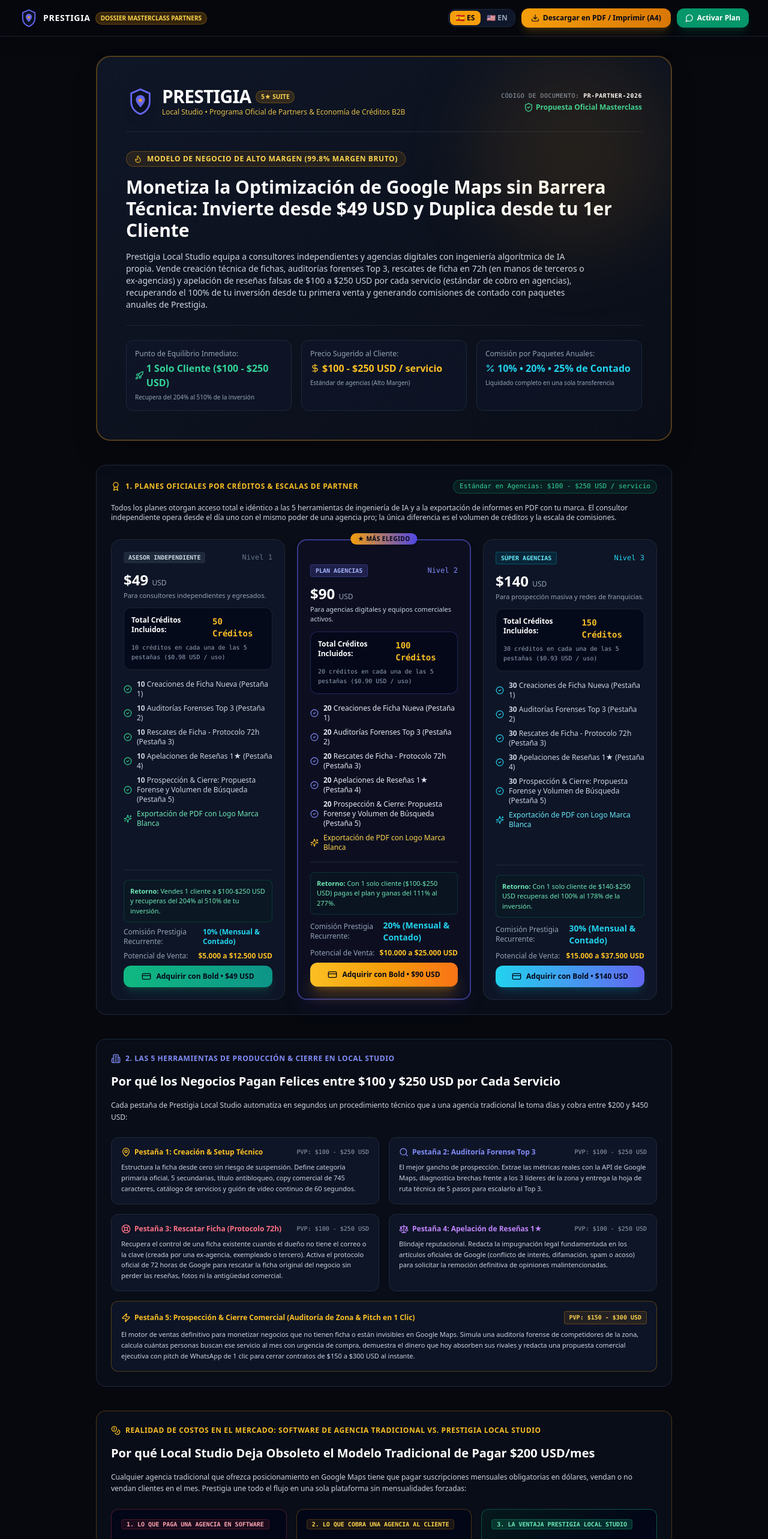
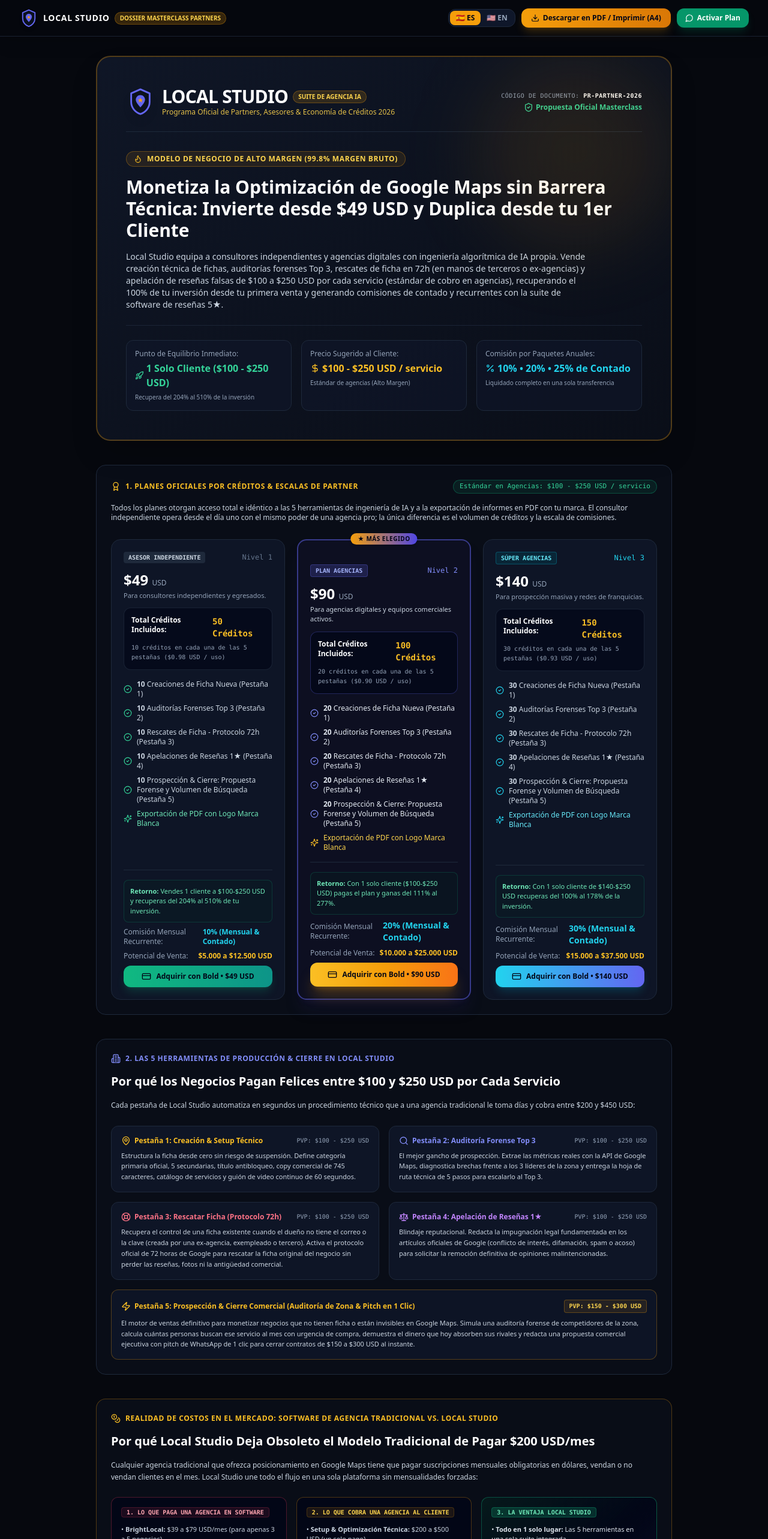
Before and after one commit to prestigia-spec/prestigia, a Next.js app: page /masterclass-planes in a window 1280 px wide. Shown: the top 2566 px of the page at 60% size. Built offline with nearby package versions, Linux system fonts and the light colour scheme.

Commit message:
fix(masterclass-planes): unificar identidad de marca a Local Studio en lugar de Prestigia

```diff
--- a/src/app/masterclass-planes/page.tsx
+++ b/src/app/masterclass-planes/page.tsx
@@ -44,8 +44,8 @@ export default function MasterclassPlanesPage() {
   useEffect(() => {
     if (typeof document !== 'undefined') {
       document.title = lang === 'en'
-        ? 'Prestigia | B2B Partner Plans & Credit Economics 2026'
-        : 'Prestigia | Planes Oficiales de Partners & Economía de Créditos 2026';
+        ? 'Local Studio | B2B Partner Plans & Credit Economics 2026'
+        : 'Local Studio | Planes Oficiales de Partners & Economía de Créditos 2026';
     }
   }, [lang]);
 
@@ -111,11 +111,11 @@ export default function MasterclassPlanesPage() {
       <header className="no-print sticky top-0 z-50 backdrop-blur-2xl bg-[#06080E]/90 border-b border-slate-800/80 px-4 sm:px-8 py-3.5 shadow-xl">
         <div className="max-w-7xl mx-auto flex flex-wrap items-center justify-between gap-3">
           <div className="flex items-center gap-3">
-            <Link href="/" className="flex items-center gap-2 group cursor-pointer">
+            <Link href="/local-studio" className="flex items-center gap-2 group cursor-pointer">
               <PrestigiaIcon className="w-8 h-8 drop-shadow-md shrink-0 group-hover:scale-105 transition-transform duration-300" />
               <div>
                 <div className="flex items-center gap-2">
-                  <span className="font-black text-sm tracking-wider text-white">PRESTIGIA</span>
+                  <span className="font-black text-sm tracking-wider text-white">LOCAL STUDIO</span>
                   <span className="text-[10px] font-bold px-2 py-0.5 rounded-full bg-amber-500/20 text-amber-300 border border-amber-500/30 uppercase">
                     {isEn ? 'Masterclass Partner Dossier' : 'Dossier Masterclass Partners'}
                   </span>
@@ -155,7 +155,7 @@ export default function MasterclassPlanesPage() {
 
             {/* Direct WhatsApp CTA */}
             <a
-              href={isEn ? "https://wa.me/573058314049?text=Hello%20Prestigia,%20I%20want%20to%20activate%20my%20Local%20Studio%20Partner%20Plan" : "https://wa.me/573058314049?text=Hola%20Prestigia,%20deseo%20activar%20mi%20Plan%20de%20Partner%20en%20Local%20Studio"}
+              href={isEn ? "https://wa.me/573058314049?text=Hello%20Luisma,%20I%20want%20to%20activate%20my%20Local%20Studio%20Partner%20Plan" : "https://wa.me/573058314049?text=Hola%20Luisma,%20deseo%20activar%20mi%20Plan%20de%20Partner%20en%20Local%20Studio"}
               target="_blank"
               rel="noopener noreferrer"
               className="px-3.5 py-2 rounded-xl bg-emerald-600 hover:bg-emerald-500 text-white font-bold text-xs transition flex items-center gap-1.5 shadow-lg shadow-emerald-600/20 active:scale-95 cursor-pointer"
@@ -179,15 +179,15 @@ export default function MasterclassPlanesPage() {
               <PrestigiaIcon className="w-12 h-12 drop-shadow-lg shrink-0" />
               <div>
                 <div className="flex items-center gap-2">
-                  <h1 className="text-2xl sm:text-3xl font-black text-white tracking-tight">PRESTIGIA</h1>
+                  <h1 className="text-2xl sm:text-3xl font-black text-white tracking-tight">LOCAL STUDIO</h1>
                   <span className="text-[10px] font-black uppercase px-2 py-0.5 rounded-full bg-amber-500/15 border border-amber-500/30 text-amber-300">
-                    5★ SUITE
+                    {isEn ? 'AI Agency Suite' : 'Suite de Agencia IA'}
                   </span>
                 </div>
                 <p className="text-xs text-amber-300/90 font-medium">
                   {isEn
-                    ? 'Local Studio • B2B Commercial Partner & Agency Credit Economics'
-                    : 'Local Studio • Programa Oficial de Partners & Economía de Créditos B2B'}
+                    ? 'Official Partner Program & B2B Credit Economics 2026'
+                    : 'Programa Oficial de Partners, Asesores & Economía de Créditos 2026'}
                 </p>
               </div>
             </div>
@@ -215,8 +215,8 @@ export default function MasterclassPlanesPage() {
             </h2>
             <p className="text-xs sm:text-sm text-slate-300 leading-relaxed max-w-3xl">
               {isEn
-                ? 'Prestigia Local Studio equips independent advisors and digital agencies with proprietary AI algorithmic engineering. Sell premium profile creation, forensic gap audits, 72h listing rescues (held by third parties or former agencies), and review appeals at $100–$250 USD each (agency market standard), generating immediate cash flow while building recurring revenue through Prestigia annual software agreements.'
-                : 'Prestigia Local Studio equipa a consultores independientes y agencias digitales con ingeniería algorítmica de IA propia. Vende creación técnica de fichas, auditorías forenses Top 3, rescates de ficha en 72h (en manos de terceros o ex-agencias) y apelación de reseñas falsas de $100 a $250 USD por cada servicio (estándar de cobro en agencias), recuperando el 100% de tu inversión desde tu primera venta y generando comisiones de contado con paquetes anuales de Prestigia.'}
+                ? 'Local Studio equips independent advisors and digital agencies with proprietary AI algorithmic engineering. Sell premium profile creation, forensic gap audits, 72h listing rescues (held by third parties or former agencies), and review appeals at $100–$250 USD each (agency market standard), generating immediate cash flow while building recurring revenue through our 5★ Review & Digital Shield software agreements.'
+                : 'Local Studio equipa a consultores independientes y agencias digitales con ingeniería algorítmica de IA propia. Vende creación técnica de fichas, auditorías forenses Top 3, rescates de ficha en 72h (en manos de terceros o ex-agencias) y apelación de reseñas falsas de $100 a $250 USD por cada servicio (estándar de cobro en agencias), recuperando el 100% de tu inversión desde tu primera venta y generando comisiones de contado y recurrentes con la suite de software de reseñas 5★.'}
             </p>
           </div>
 
@@ -331,7 +331,7 @@ export default function MasterclassPlanesPage() {
                   <strong>{isEn ? 'Breakeven:' : 'Retorno:'}</strong> {isEn ? '1 client at $100–$250 USD = 204% to 510% recovered.' : 'Vendes 1 cliente a $100-$250 USD y recuperas del 204% al 510% de tu inversión.'}
                 </div>
                 <div className="flex justify-between items-center text-xs">
-                  <span className="text-slate-400">{isEn ? 'Prestigia Recurring Commission:' : 'Comisión Prestigia Recurrente:'}</span>
+                  <span className="text-slate-400">{isEn ? 'Monthly Recurring Commission:' : 'Comisión Mensual Recurrente:'}</span>
                   <span className="text-cyan-400 font-black">{isEn ? '10% (Monthly & Prepaid)' : '10% (Mensual & Contado)'}</span>
                 </div>
                 <div className="flex justify-between items-center text-xs">
@@ -412,7 +412,7 @@ export default function MasterclassPlanesPage() {
                   <strong>{isEn ? 'Breakeven:' : 'Retorno:'}</strong> {isEn ? '1 single $100–$250 USD client pays the plan (111% to 277% return).' : 'Con 1 solo cliente ($100-$250 USD) pagas el plan y ganas del 111% al 277%.'}
                 </div>
                 <div className="flex justify-between items-center text-xs">
-                  <span className="text-slate-400">{isEn ? 'Prestigia Recurring Commission:' : 'Comisión Prestigia Recurrente:'}</span>
+                  <span className="text-slate-400">{isEn ? 'Monthly Recurring Commission:' : 'Comisión Mensual Recurrente:'}</span>
                   <span className="text-cyan-400 font-black text-sm">{isEn ? '20% (Monthly & Prepaid)' : '20% (Mensual & Contado)'}</span>
                 </div>
                 <div className="flex justify-between items-center text-xs">
@@ -489,7 +489,7 @@ export default function MasterclassPlanesPage() {
                   <strong>{isEn ? 'Breakeven:' : 'Retorno:'}</strong> {isEn ? '1 single $140–$250 USD client recovers 100% to 178% of your investment.' : 'Con 1 solo cliente de $140-$250 USD recuperas del 100% al 178% de la inversión.'}
                 </div>
                 <div className="flex justify-between items-center text-xs">
-                  <span className="text-slate-400">{isEn ? 'Prestigia Recurring Commission:' : 'Comisión Prestigia Recurrente:'}</span>
+                  <span className="text-slate-400">{isEn ? 'Monthly Recurring Commission:' : 'Comisión Mensual Recurrente:'}</span>
                   <span className="text-cyan-400 font-black text-sm">{isEn ? '30% (Monthly & Prepaid)' : '30% (Mensual & Contado)'}</span>
                 </div>
                 <div className="flex justify-between items-center text-xs">
@@ -523,8 +523,8 @@ export default function MasterclassPlanesPage() {
           </h3>
           <p className="text-xs text-slate-300 leading-relaxed">
             {isEn
-              ? 'Each tab in Prestigia Local Studio automates a critical technical procedure that traditional marketing agencies charge $200–$450 USD to execute manually:'
-              : 'Cada pestaña de Prestigia Local Studio automatiza en segundos un procedimiento técnico que a una agencia tradicional le toma días y cobra entre $200 y $450 USD:'}
+              ? 'Each tab in Local Studio automates a critical technical procedure that traditional marketing agencies charge $200–$450 USD to execute manually:'
+              : 'Cada pestaña de Local Studio automatiza en segundos un procedimiento técnico que a una agencia tradicional le toma días y cobra entre $200 y $450 USD:'}
           </p>
 
           <div className="grid grid-cols-1 sm:grid-cols-2 gap-4 pt-2 text-xs">
@@ -614,7 +614,7 @@ export default function MasterclassPlanesPage() {
         <section className="space-y-4 print-card p-6 rounded-2xl bg-[#090D17] border border-amber-500/30">
           <div className="flex items-center gap-2 text-amber-400 font-bold text-xs uppercase tracking-wider">
             <Coins className="w-4 h-4 text-amber-400" />
-            <span>{isEn ? 'Market Cost Reality: Traditional Agency Software vs. Prestigia Local Studio' : 'Realidad de Costos en el Mercado: Software de Agencia Tradicional vs. Prestigia Local Studio'}</span>
+            <span>{isEn ? 'Market Cost Reality: Traditional Agency Software vs. Local Studio' : 'Realidad de Costos en el Mercado: Software de Agencia Tradicional vs. Local Studio'}</span>
           </div>
           <h3 className="text-lg sm:text-xl font-black text-white">
             {isEn
@@ -623,8 +623,8 @@ export default function MasterclassPlanesPage() {
           </h3>
           <p className="text-xs text-slate-300 leading-relaxed">
             {isEn
-              ? 'Traditional marketing agencies are forced to pay multiple expensive monthly subscriptions in USD, even if they have zero clients in a given month. Prestigia unites everything into one single operational engine with no mandatory monthly fees:'
-              : 'Cualquier agencia tradicional que ofrezca posicionamiento en Google Maps tiene que pagar suscripciones mensuales obligatorias en dólares, vendan o no vendan clientes en el mes. Prestigia une todo el flujo en una sola plataforma sin mensualidades forzadas:'}
+              ? 'Traditional marketing agencies are forced to pay multiple expensive monthly subscriptions in USD, even if they have zero clients in a given month. Local Studio unites everything into one single operational engine with no mandatory monthly fees:'
+              : 'Cualquier agencia tradicional que ofrezca posicionamiento en Google Maps tiene que pagar suscripciones mensuales obligatorias en dólares, vendan o no vendan clientes en el mes. Local Studio une todo el flujo en una sola plataforma sin mensualidades forzadas:'}
           </p>
 
           <div className="grid grid-cols-1 md:grid-cols-3 gap-4 pt-2 text-xs">
@@ -658,10 +658,10 @@ export default function MasterclassPlanesPage() {
               </div>
             </div>
 
-            {/* Box 3: The Prestigia Advantage */}
+            {/* Box 3: The Local Studio Advantage */}
             <div className="p-4 rounded-xl bg-gradient-to-br from-emerald-950/40 via-slate-950 to-indigo-950/40 border border-emerald-500/40 space-y-3">
               <span className="text-[10px] font-mono uppercase px-2 py-0.5 rounded bg-emerald-500/20 text-emerald-300 font-bold border border-emerald-500/30">
-                {isEn ? '3. The Prestigia Local Studio Advantage' : '3. La Ventaja Prestigia Local Studio'}
+                {isEn ? '3. The Local Studio Advantage' : '3. La Ventaja Local Studio'}
               </span>
               <ul className="space-y-1.5 text-slate-200 text-[11px]">
                 <li>• <strong>{isEn ? 'All in 1 single place:' : 'Todo en 1 solo lugar:'}</strong> {isEn ? 'All 5 production engines unified in one integrated suite.' : 'Las 5 herramientas en una sola suite integrada.'}</li>
@@ -681,7 +681,7 @@ export default function MasterclassPlanesPage() {
           <div className="flex flex-wrap items-center justify-between gap-2">
             <div className="flex items-center gap-2 text-cyan-400 font-bold text-xs uppercase tracking-wider">
               <Percent className="w-4 h-4 text-cyan-400" />
-              <span>{isEn ? '3. The Double Monetization Model: Upfront Setup + Lifetime Recurring Prestigia MRR' : '3. El Modelo de Doble Monetización: Setup Inmediato + Renta Recurrente Mensual Prestigia'}</span>
+              <span>{isEn ? '3. The Double Monetization Model: Upfront Setup + Lifetime Monthly Recurring MRR' : '3. El Modelo de Doble Monetización: Setup Inmediato + Renta Recurrente Mensual de Software'}</span>
             </div>
             <span className="text-[10px] font-mono font-bold px-2.5 py-0.5 rounded-full bg-cyan-500/10 text-cyan-300 border border-cyan-500/30">
               {isEn ? 'Active Retention Policy' : 'Regla de Clientes Activos'}
@@ -696,8 +696,8 @@ export default function MasterclassPlanesPage() {
             </h3>
             <p className="text-xs sm:text-sm text-slate-300 leading-relaxed mt-1.5">
               {isEn
-                ? 'When you optimize a client with Local Studio, the natural next step is connecting them to Prestigia for automated weekly posts, review defense, and local Top 3 maintenance. You earn 10%, 20%, or 30% commission across ALL Prestigia plans (Monthly, 3-Month, 6-Month, and Annual) as long as the client and your advisor account remain active:'
-                : 'Al optimizar la ficha de un cliente con Local Studio, el paso natural es conectarlo a Prestigia para su mantenimiento, blindaje reputacional y posicionamiento continuo. Ganas el 10%, 20% o 30% de comisión en TODOS los planes (Mensuales, Trimestrales, Semestrales y Anuales) mientras el cliente y tu cuenta de asesor permanezcan activos en las plataformas:'}
+                ? 'When you optimize a client with Local Studio, the natural next step is connecting them to our automated 5★ Review & Digital Shield software for review defense and local Top 3 maintenance. You earn 10%, 20%, or 30% monthly recurring commission across ALL plans (Monthly, 3-Month, 6-Month, and Annual) as long as the client and your advisor account remain active:'
+                : 'Al optimizar la ficha de un cliente con Local Studio, el paso natural es conectarlo a nuestra suite de Reseñas 5★ y Blindaje Digital para su mantenimiento, defensa de reputación y posicionamiento continuo. Ganas el 10%, 20% o 30% de comisión mensual recurrente en TODOS los planes (Mensuales, Trimestrales, Semestrales y Anuales) mientras el cliente y tu cuenta de asesor permanezcan activos en las plataformas:'}
             </p>
           </div>
 
@@ -811,8 +811,8 @@ export default function MasterclassPlanesPage() {
               </strong>
               <p className="text-slate-300 text-[11px] leading-relaxed max-w-3xl">
                 {isEn
-                  ? 'Local Studio is NOT an expense: you recover 100% of your investment with your very first client ($150–$300 USD). From there, every single profile you create becomes a candidate to connect into Prestigia, turning cold local businesses into recurring monthly income in USD that deposits into your account automatically.'
-                  : 'Local Studio NO es un gasto: recuperas el 100% de tu inversión con tu primer cliente ($150–$300 USD). A partir de ahí, cada negocio que optimizas se convierte en un candidato para conectarlo a Prestigia, transformando clientes de tu ciudad en una renta mensual en dólares que entra a tu cuenta de forma automática mientras la plataforma trabaja por ti.'}
+                  ? 'Local Studio is NOT an expense: you recover 100% of your investment with your very first client ($150–$300 USD). From there, every single profile you create becomes a candidate to connect into recurring reputation software, turning cold local businesses into recurring monthly income in USD that deposits into your account automatically.'
+                  : 'Local Studio NO es un gasto: recuperas el 100% de tu inversión con tu primer cliente ($150–$300 USD). A partir de ahí, cada negocio que optimizas se convierte en un candidato para conectarlo a la suite de software recurrente, transformando clientes de tu ciudad en una renta mensual en dólares que entra a tu cuenta de forma automática mientras la plataforma trabaja por ti.'}
               </p>
             </div>
             <div className="text-right shrink-0">
@@ -873,19 +873,19 @@ export default function MasterclassPlanesPage() {
               <TechnologicalSolutionsLogo className="h-8" showText={true} />
             </div>
             <div className="text-left sm:text-right text-[11px] text-slate-400">
-              <span>{isEn ? 'Prestigia Technologies Enterprise • Authorized Partner Network' : 'Prestigia Technologies Enterprise • Red Autorizada de Partners B2B'}</span>
+              <span>{isEn ? 'Local Studio Enterprise • Authorized Partner Network' : 'Local Studio Enterprise • Red Autorizada de Partners B2B'}</span>
             </div>
           </div>
 
           <p className="text-slate-300 leading-relaxed text-xs">
             {isEn
-              ? 'Prestigia Local Studio is developed, hosted, and maintained under enterprise SLA standards by Technological Solutions Software. Commercial partners operate as independent entities, retaining 100% of the fees charged to their end clients.'
-              : 'Prestigia Local Studio es desarrollado, alojado y respaldado bajo estándares corporativos por Technological Solutions Software. Los partners comerciales operan de manera independiente, conservando el 100% de los honorarios cobrados a sus clientes finales.'}
+              ? 'Local Studio is developed, hosted, and maintained under enterprise SLA standards by Technological Solutions Software. Commercial partners operate as independent entities, retaining 100% of the fees charged to their end clients.'
+              : 'Local Studio es desarrollado, alojado y respaldado bajo estándares corporativos por Technological Solutions Software. Los partners comerciales operan de manera independiente, conservando el 100% de los honorarios cobrados a sus clientes finales.'}
           </p>
 
           <div className="pt-4 flex flex-col sm:flex-row items-center justify-between gap-3 text-slate-400 text-[11px]">
             <span>
-              Prestigia &copy; 2026 &bull; {isEn ? 'All rights reserved.' : 'Todos los derechos reservados.'}
+              Local Studio &copy; 2026 &bull; {isEn ? 'All rights reserved.' : 'Todos los derechos reservados.'}
             </span>
             <div className="flex flex-wrap items-center gap-3 font-bold no-print">
               <button
@@ -897,7 +897,7 @@ export default function MasterclassPlanesPage() {
                 <span>{isEn ? 'Pay Online with Bold (PSE / Cards)' : 'Pagar en Línea con Bold (PSE / Tarjetas)'}</span>
               </button>
               <a
-                href={isEn ? "https://wa.me/573058314049?text=Hello%20Prestigia,%20I%20want%20to%20activate%20my%20Local%20Studio%20Partner%20Plan" : "https://wa.me/573058314049?text=Hola%20Prestigia,%20deseo%20activar%20mi%20Plan%20de%20Partner%20en%20Local%20Studio"}
+                href={isEn ? "https://wa.me/573058314049?text=Hello%20Luisma,%20I%20want%20to%20activate%20my%20Local%20Studio%20Partner%20Plan" : "https://wa.me/573058314049?text=Hola%20Luisma,%20deseo%20activar%20mi%20Plan%20de%20Partner%20en%20Local%20Studio"}
                 target="_blank"
                 rel="noopener noreferrer"
                 className="hover:underline flex items-center gap-1.5 text-emerald-400 bg-emerald-500/10 px-3 py-1.5 rounded-lg border border-emerald-500/30 transition hover:bg-emerald-500/20"
```
Also changed, not shown: scripts/update-planes-local-studio.js (added, +132 -0 lines).
